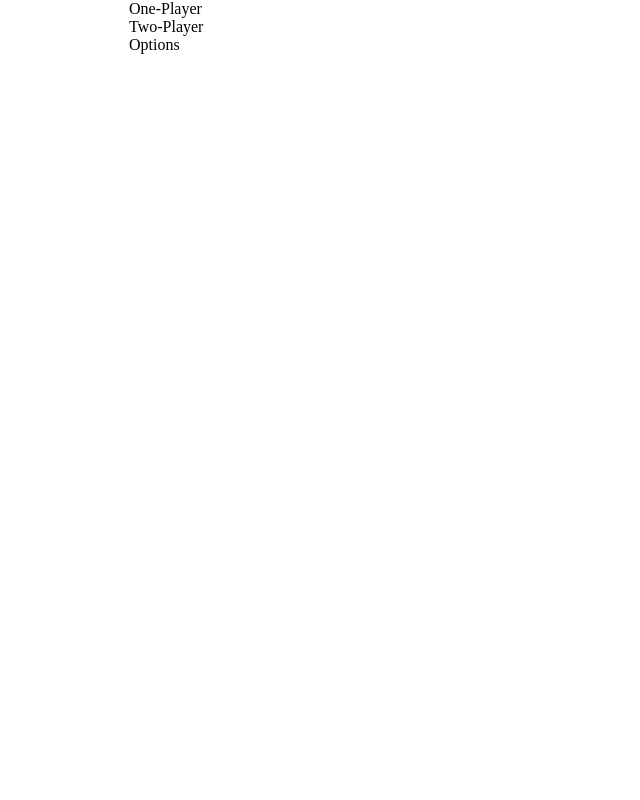
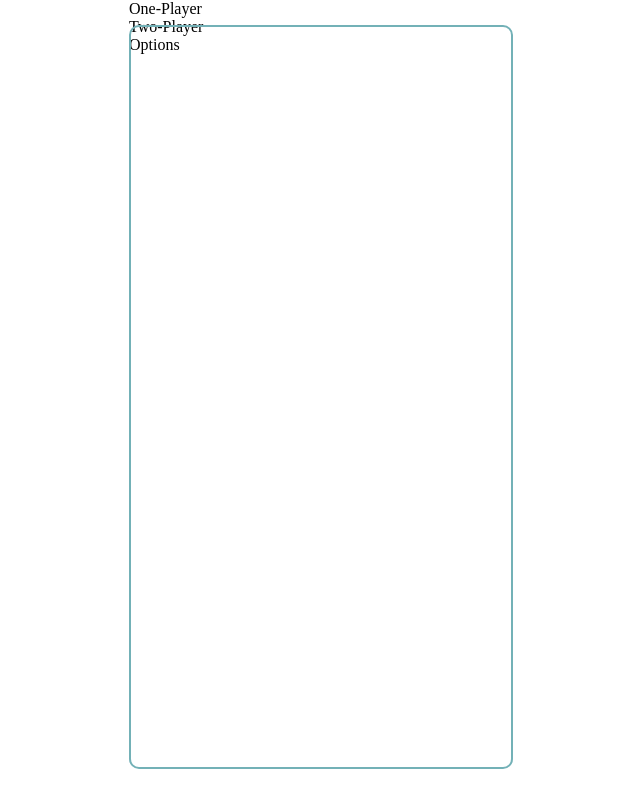
Before and after one commit to imattos78/Battleship_Game_Js, a plain HTML site: page index.html in a window 1280 px wide. Shown: the whole page, without its empty margins (161-801 px from the left). Drawn offline with nearby package versions, Linux system fonts and the light colour scheme.

Commit message:
main board

```diff
--- a/style.css
+++ b/style.css
@@ -15,3 +15,11 @@ html {
 	margin: auto;
 
 }
+.board {
+	position: absolute;
+	width: 380px;
+	height: 740px;
+	margin: 25px auto;
+	border: 2px solid #73B1B7;
+	border-radius: 10px;
+}
```
